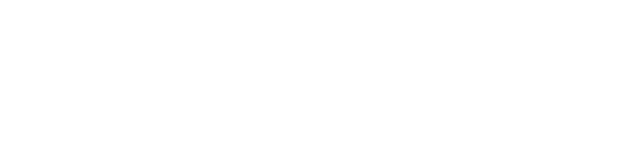
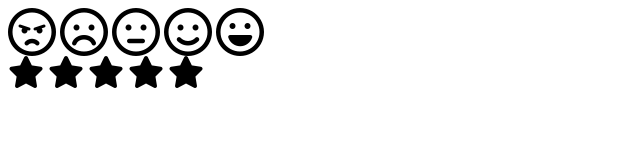
Before and after one commit to Joe-Mart16/Emoji-Rating, a plain HTML site: page index.html in a window 1280 px wide. Shown: the whole page, without its empty margins (0-640 px from the left). Drawn offline with Linux system fonts and the light colour scheme.

Commit message:
HTML code

```diff
--- a/index.html
+++ b/index.html
@@ -4,10 +4,25 @@
   <meta charset="UTF-8">
   <meta name="viewport" content="width=device-width, initial-scale=1.0">
   <title>Emoji Rating</title>
+  <link rel="stylesheet" href="https://cdnjs.cloudflare.com/ajax/libs/font-awesome/6.7.2/css/all.min.css" integrity="sha512-Evv84Mr4kqVGRNSgIGL/F/aIDqQb7xQ2vcrdIwxfjThSH8CSR7PBEakCr51Ck+w+/U6swU2Im1vVX0SVk9ABhg==" crossorigin="anonymous" referrerpolicy="no-referrer" />
 </head>
 <body>
   <div class="feedback-container">
-    <div class="emoji-container"></div>
+    <div class="emoji-container">
+      <i class="fa-regular fa-face-angry fa-3x"></i>
+      <i class="fa-regular fa-face-frown fa-3x"></i>
+      <i class="fa-regular fa-face-meh fa-3x"></i>
+      <i class="fa-regular fa-face-smile fa-3x"></i>
+      <i class="fa-regular fa-face-laugh fa-3x"></i>
+    </div>
+
+    <div class="rating-container">
+      <i class="fa-solid fa-star fa-2x"></i>
+      <i class="fa-solid fa-star fa-2x"></i>
+      <i class="fa-solid fa-star fa-2x"></i>
+      <i class="fa-solid fa-star fa-2x"></i>
+      <i class="fa-solid fa-star fa-2x"></i>
+    </div>
   </div>
 </body>
 </html>
```
